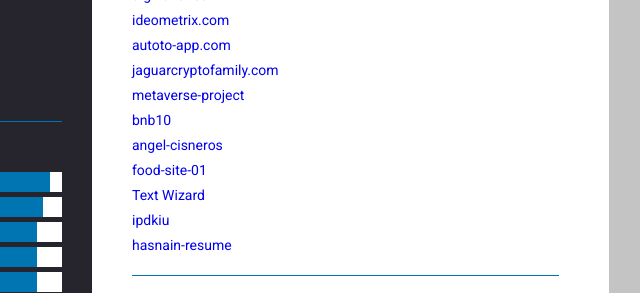
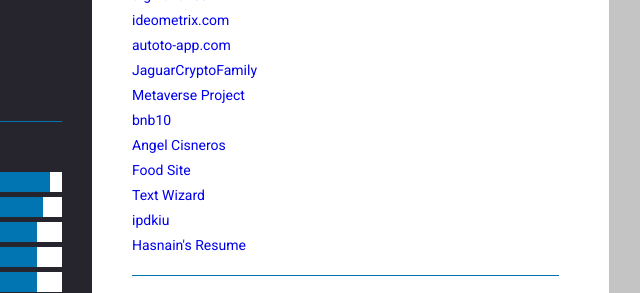
Before and after one commit to Hasnain49/my-resume, a plain HTML site: page index.html in a window 1280 px wide. Shown: the part 1379-1672 px from the top of the page, 431-1071 px from the left. Drawn offline with Linux system fonts and the light colour scheme.

Commit message:
portfolio updated

```diff
--- a/index.html
+++ b/index.html
@@ -265,24 +265,24 @@
             <a target="_blank" href="https://ideometrix.com/">ideometrix.com</a>
             <a target="_blank" href="https://autoto-app.com/">autoto-app.com</a>
             <a target="_blank" href="https://jaguarcryptofamily.com/"
-              >jaguarcryptofamily.com</a
+              >JaguarCryptoFamily</a
             >
             <a target="_blank" href="https://metaverse-project09.netlify.app/"
-              >metaverse-project</a
+              >Metaverse Project</a
             >
             <a target="_blank" href="https://bnb10.netlify.app/">bnb10</a>
             <a target="_blank" href="https://angel-cisneros.netlify.app/"
-              >angel-cisneros</a
+              >Angel Cisneros</a
             >
             <a target="_blank" href="https://food-site-01.netlify.app/"
-              >food-site-01</a
+              >Food Site</a
             >
             <a target="_blank" href="https://text-wizard.netlify.app/"
               >Text Wizard</a
             >
             <a target="_blank" href="https://ipdkiu.netlify.app/">ipdkiu</a>
             <a target="_blank" href="https://hasnain-resume.netlify.app/ "
-              >hasnain-resume</a
+              >Hasnain's Resume</a
             >
           </div>
         </div>
```
